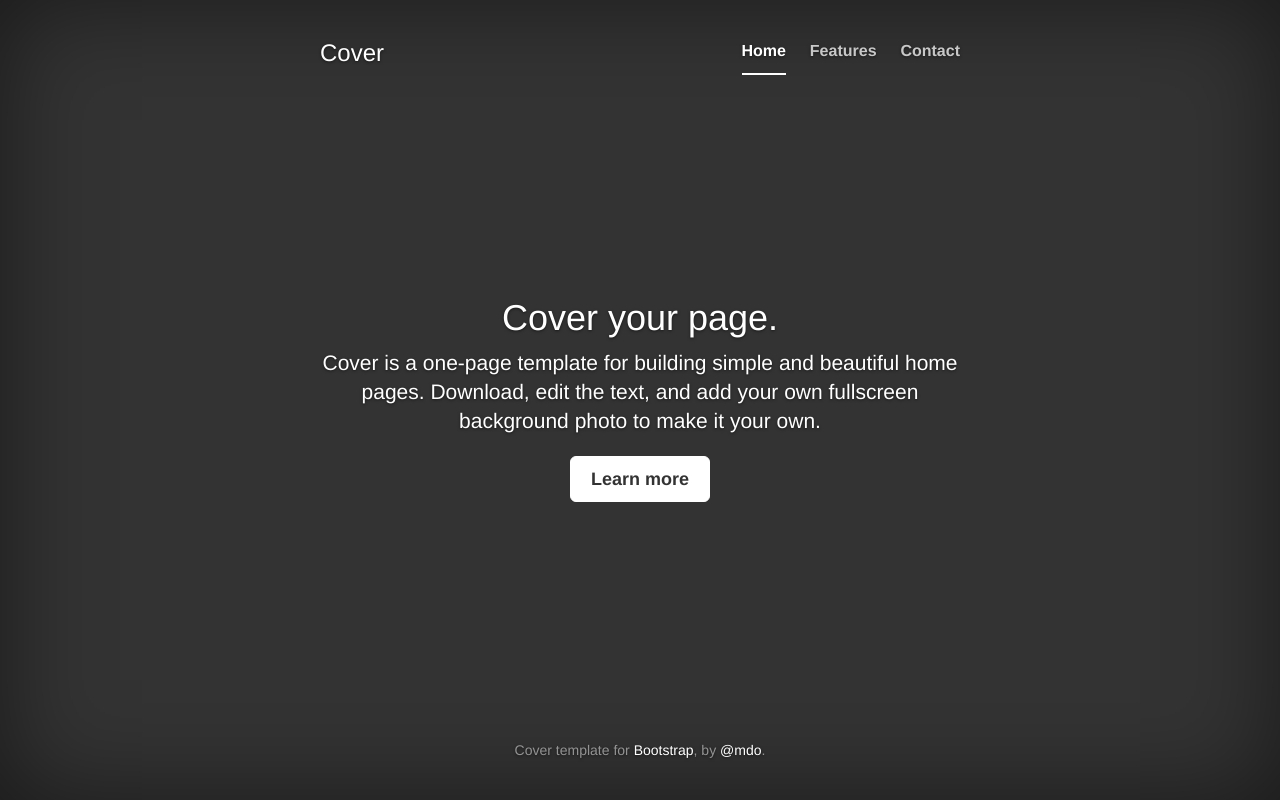
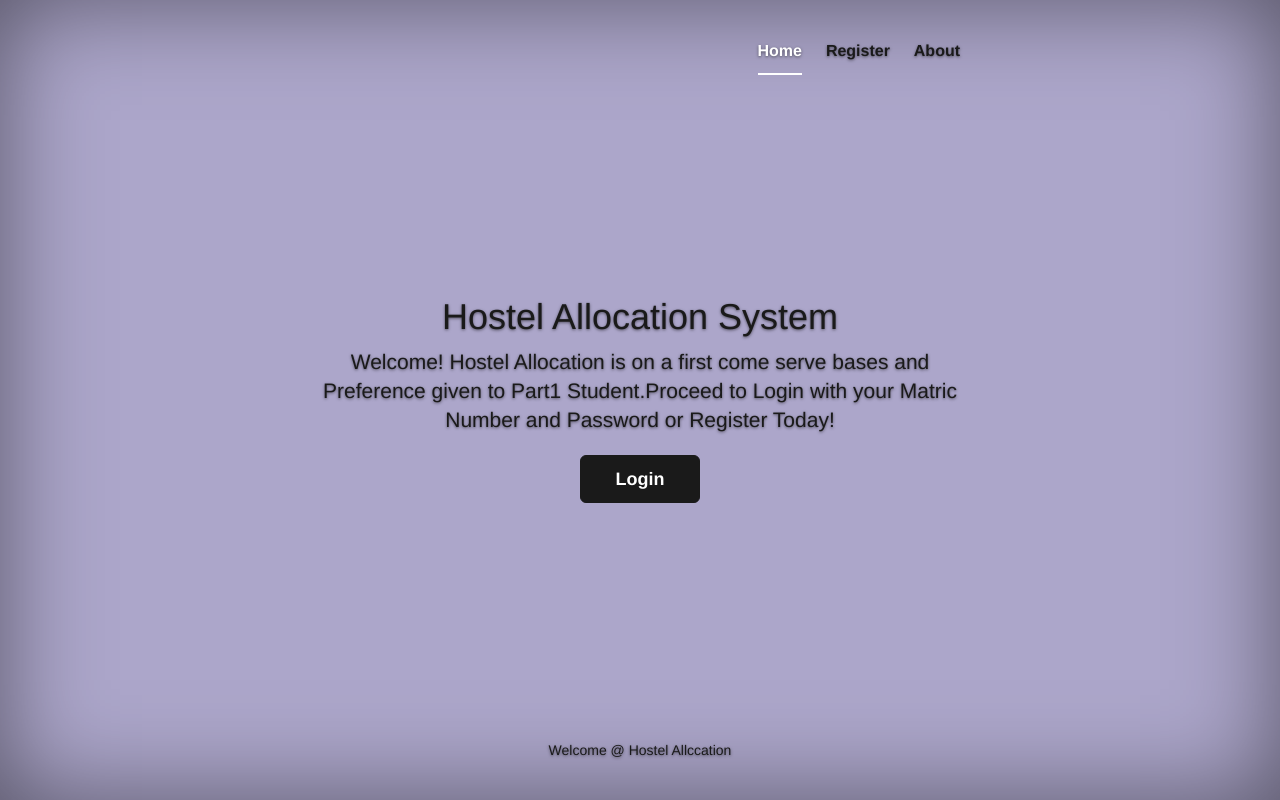
Before and after one commit to KingsleyOgu/Hostel-Allocation-System, a PHP site: page / in a window 1280 px wide. Run offline with PHP 8.4, Linux system fonts and the light colour scheme; some libraries are stand-ins or nearby versions.

Commit message:
Homepage and half completed Login

```diff
--- a/css/cover.css
+++ b/css/cover.css
@@ -13,10 +13,10 @@ a:hover {
 .btn-default,
 .btn-default:hover,
 .btn-default:focus {
-  color: #333;
+  color: #fff;
   text-shadow: none; /* Prevent inheritance from `body` */
-  background-color: #fff;
-  border: 1px solid #fff;
+  background-color: #1a1a1a;
+  border: 1px solid #1a1a1a;
 }
 
 
@@ -27,10 +27,10 @@ a:hover {
 html,
 body {
   height: 100%;
-  background-color: #333;
+  background-color:#aca6ca;
 }
 body {
-  color: #fff;
+  color: #1a1a1a;
   text-align: center;
   text-shadow: 0 1px 3px rgba(0,0,0,.5);
 }
@@ -62,10 +62,6 @@ body {
 /*
  * Header
  */
-.masthead-brand {
-  margin-top: 10px;
-  margin-bottom: 10px;
-}
 
 .masthead-nav > li {
   display: inline-block;
@@ -79,7 +75,7 @@ body {
   font-size: 16px;
   font-weight: bold;
   color: #fff; /* IE8 proofing */
-  color: rgba(255,255,255,.75);
+  color: #1a1a1a;
   border-bottom: 2px solid transparent;
 }
 .masthead-nav > li > a:hover,
@@ -113,7 +109,7 @@ body {
   padding: 0 20px;
 }
 .cover .btn-lg {
-  padding: 10px 20px;
+  padding: 11px 35px 11px;
   font-weight: bold;
 }
 
@@ -123,8 +119,8 @@ body {
  */
 
 .mastfoot {
-  color: #999; /* IE8 proofing */
-  color: rgba(255,255,255,.5);
+  color: #1a1a1a; /* IE8 proofing */
+  color: #1a1a1a;
 }
 
 
--- a/index.html
+++ b/index.html
@@ -38,28 +38,28 @@
 
           <div class="masthead clearfix">
             <div class="inner">
-              <h3 class="masthead-brand">Cover</h3>
+
               <nav>
                 <ul class="nav masthead-nav">
                   <li class="active"><a href="#">Home</a></li>
-                  <li><a href="#">Features</a></li>
-                  <li><a href="#">Contact</a></li>
+                  <li><a href="#">Register</a></li>
+                  <li><a href="#">About</a></li>
                 </ul>
               </nav>
             </div>
           </div>
 
           <div class="inner cover">
-            <h1 class="cover-heading">Cover your page.</h1>
-            <p class="lead">Cover is a one-page template for building simple and beautiful home pages. Download, edit the text, and add your own fullscreen background photo to make it your own.</p>
+            <h1 class="cover-heading">Hostel Allocation System</h1>
+            <p class="lead">Welcome! Hostel Allocation is on a first come serve bases and Preference given to Part1 Student.Proceed to Login with your Matric Number and Password or Register Today!</p>
             <p class="lead">
-              <a href="#" class="btn btn-lg btn-default">Learn more</a>
+              <a href="login.html" class="btn btn-lg btn-default">   Login   </a>
             </p>
           </div>
 
           <div class="mastfoot">
             <div class="inner">
-              <p>Cover template for <a href="http://getbootstrap.com">Bootstrap</a>, by <a href="https://twitter.com/mdo">@mdo</a>.</p>
+              <p>Welcome @ Hostel Allccation</p>
             </div>
           </div>
 
```
Also changed, not shown: css/jumbotron.css (added, +38 -0 lines), login.html (added, +124 -0 lines), img/oaulogo.png (added).
